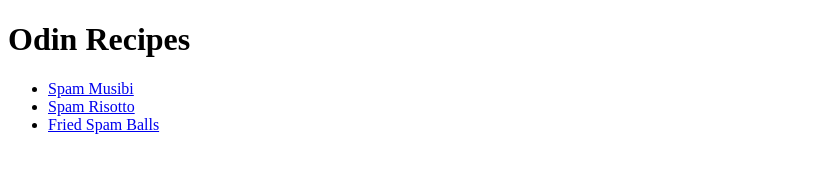
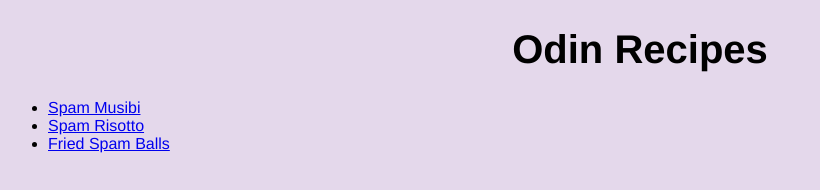
Before and after one commit to Caedyr/odin-recipes, a plain HTML site: page index.html in a window 1280 px wide. Shown: the whole page, without its empty margins (0-820 px from the left). Drawn offline with Linux system fonts and the light colour scheme.

Commit message:
Add basic CSS

```diff
--- a/index.html
+++ b/index.html
@@ -3,10 +3,11 @@
     <head>
         <meta charset="UTF-8">
         <title>It's Spam Time!</title>
+        <link rel="stylesheet" href="styles.css">
     </head>
     <body>
-        <h1>Odin Recipes</h1>
-        <ul>
+        <h1 class="Title">Odin Recipes</h1>
+        <ul class="Recipe-List">
             <li><a href="recipes/musubi.html">Spam Musibi</a></li>
             <li><a href="recipes/risotto.html">Spam Risotto</a></li>
             <li><a href="recipes/spamball.html">Fried Spam Balls</a></li>
--- /dev/null
+++ b/styles.css
@@ -0,0 +1,13 @@
+body {
+    background-color: #e4d8eb;
+}
+
+.Title {
+    font-family: Helvetica, "Times New Roman", sans-serif;
+    text-align: center;
+    font-size: 40px;
+}
+
+.Recipe-List{
+    font-family: Helvetica, "Times New Roman", sans-serif;
+}
```
